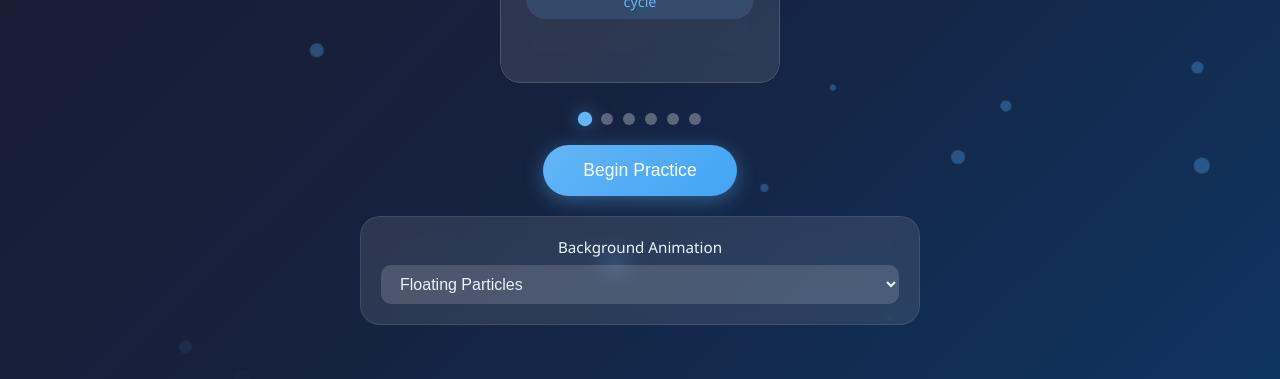
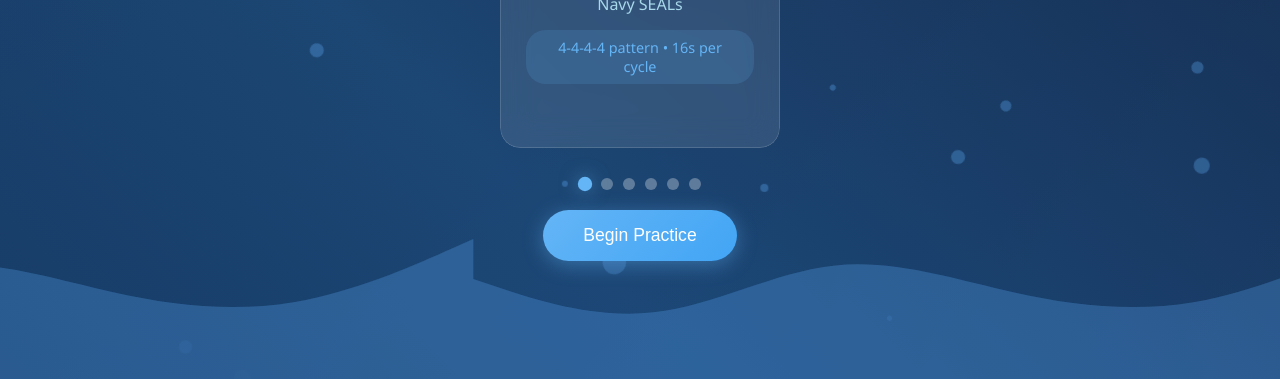
Before and after one commit to jjgp13/breathing-app, a plain HTML site: page index.html in a window 1280 px wide. Shown: the part 421-800 px from the top of the page. Drawn offline with Linux system fonts and the light colour scheme.

Commit message:
Remove animation selector, use combined as default

```diff
--- a/index.html
+++ b/index.html
@@ -53,19 +53,6 @@
             </div>
 
             <button class="btn btn-start" id="startFromCarousel" data-i18n="app.beginPractice">Begin Practice</button>
-
-            <div class="settings">
-                <div class="setting-group">
-                    <label for="bgAnimation" data-i18n="app.backgroundAnimation">Background Animation</label>
-                    <select id="bgAnimation" data-i18n-options="backgrounds">
-                        <option value="particles">Floating Particles</option>
-                        <option value="waves">Ocean Waves</option>
-                        <option value="gradient">Shifting Gradient</option>
-                        <option value="combined">Combined (All Effects)</option>
-                        <option value="none">None (Minimal)</option>
-                    </select>
-                </div>
-            </div>
         </div>
 
         <!-- ==================== Technique Detail Screen ==================== -->
--- a/js/app.js
+++ b/js/app.js
@@ -39,7 +39,7 @@
         this.initModules();
         this.bindEvents();
         this.generateTechniqueCards();
-        BackgroundManager.setAnimation('particles');
+        BackgroundManager.setAnimation('combined');
     },
 
     /**
@@ -64,7 +64,6 @@
             carouselNext: document.getElementById('carouselNext'),
             carouselDots: document.getElementById('carouselDots'),
             startFromCarousel: document.getElementById('startFromCarousel'),
-            bgAnimationSelect: document.getElementById('bgAnimation'),
 
             // Detail screen
             detailIcon: document.getElementById('detailIcon'),
@@ -115,11 +114,6 @@
         // Language selector
         this.elements.langSelector.addEventListener('change', (e) => {
             I18n.setLanguage(e.target.value);
-        });
-
-        // Background animation selector
-        this.elements.bgAnimationSelect.addEventListener('change', (e) => {
-            BackgroundManager.setAnimation(e.target.value);
         });
 
         // Sound toggle
```
